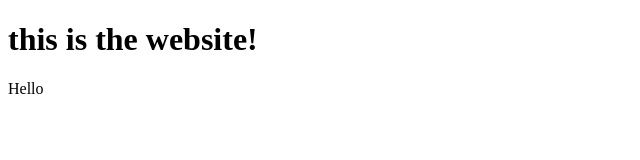
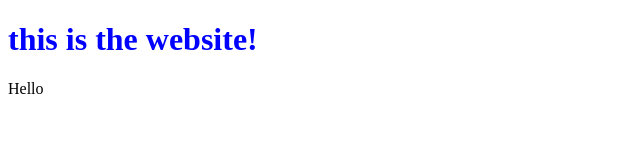
Before and after one commit to ZahinSam1/CS50x-Projects, a plain HTML site: page 1. Git/hello.html in a window 1280 px wide. Shown: the whole page, without its empty margins (0-640 px from the left). Drawn offline with Linux system fonts and the light colour scheme.

Commit message:
updated using github

```diff
--- a/1. Git/hello.html
+++ b/1. Git/hello.html
@@ -7,7 +7,7 @@
     <title>Document</title>
   </head>
   <body>
-    <h1>this is the website!</h1>
+    <h1 style="color: blue">this is the website!</h1>
     Hello
   </body>
 </html>
```
